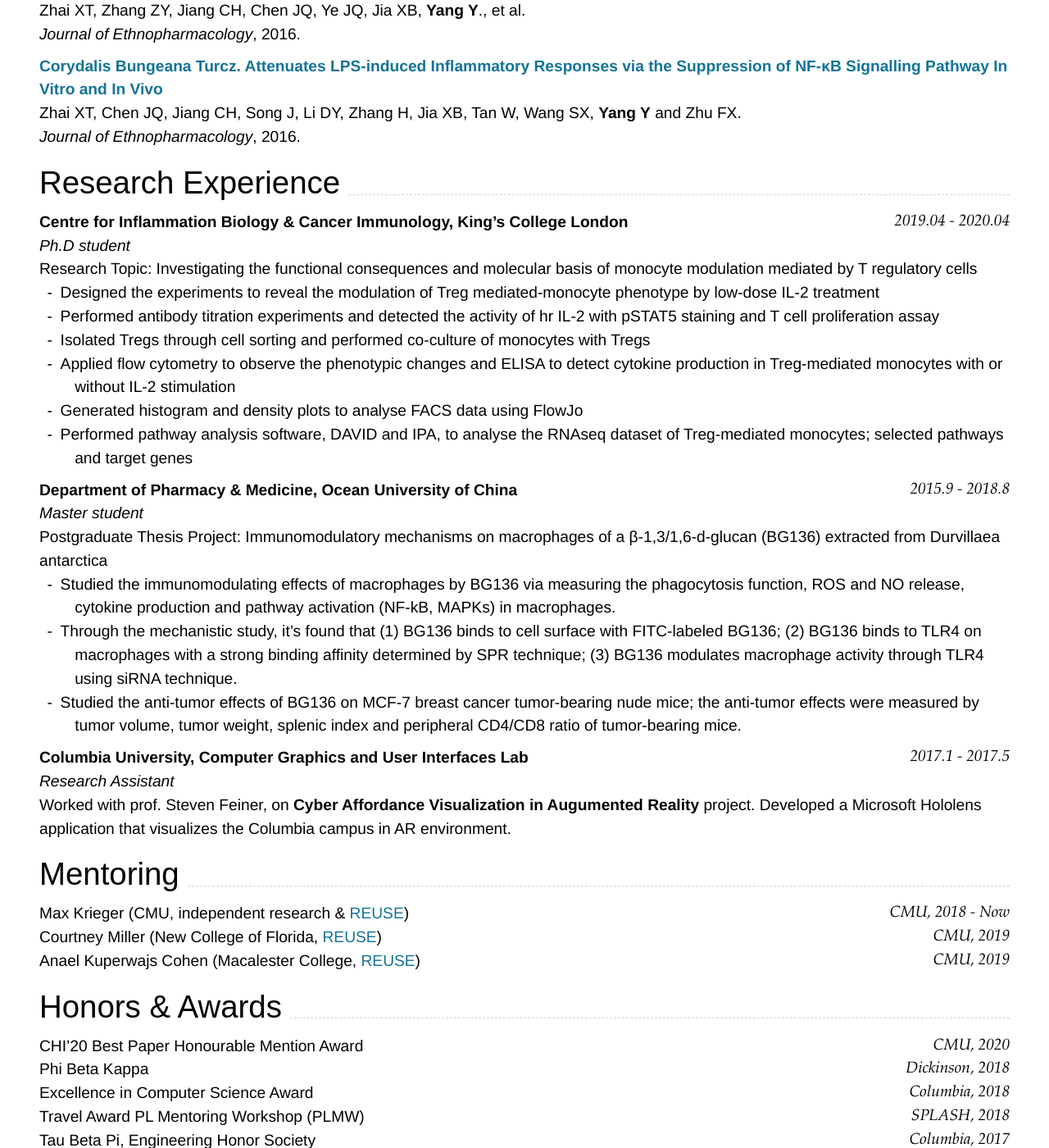
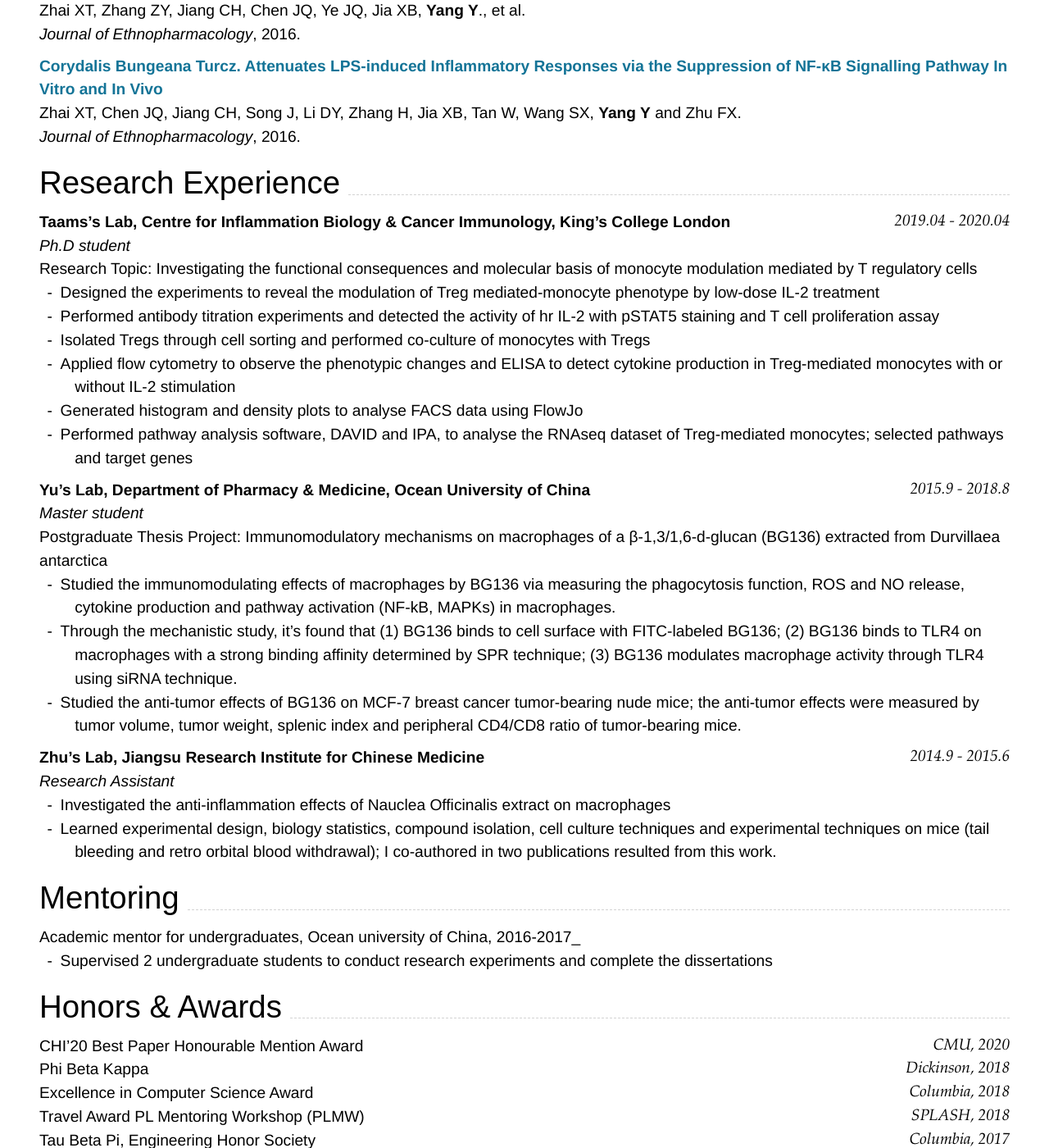
Before and after one commit to yiyiyi1992/Resume, a Jekyll site: the page built from index.md, in a window 1280 px wide and 1400 px high, scrolled down 934 px. Shown: the whole window at 82% size. Built offline with Jekyll 4.4.1, drawn with Linux system fonts in a browser that asks for light colours; nearby versions of some CDN libraries.

Commit message:
Update index.md

```diff
--- a/index.md
+++ b/index.md
@@ -68,7 +67,7 @@ Nanjing, China
 
 ## Research Experience
 
-### **Centre for Inflammation Biology & Cancer Immunology, King’s College London** `2019.04 - 2020.04`
+### **Taams's Lab, Centre for Inflammation Biology & Cancer Immunology, King’s College London** `2019.04 - 2020.04`
 
 _Ph.D student_<br>
   Research Topic: Investigating the functional consequences and molecular basis of monocyte modulation mediated by T regulatory cells
@@ -79,7 +78,7 @@ _Ph.D student_<br>
 -	Generated histogram and density plots to analyse FACS data using FlowJo
 -	Performed pathway analysis software, DAVID and IPA, to analyse the RNAseq dataset of Treg-mediated monocytes; selected pathways and target genes
 
-### **Department of Pharmacy & Medicine, Ocean University of China** `2015.9 - 2018.8`
+### **Yu's Lab, Department of Pharmacy & Medicine, Ocean University of China** `2015.9 - 2018.8`
 
 _Master student_<br>
   Postgraduate Thesis Project: Immunomodulatory mechanisms on macrophages of a β-1,3/1,6-d-glucan (BG136) extracted from Durvillaea antarctica
@@ -88,18 +87,18 @@ _Master student_<br>
 -	Studied the anti-tumor effects of BG136 on MCF-7 breast cancer tumor-bearing nude mice; the anti-tumor effects were measured by tumor volume, tumor weight, splenic index and peripheral CD4/CD8 ratio of tumor-bearing mice.
 
 
-### **Columbia University, Computer Graphics and User Interfaces Lab** `2017.1 - 2017.5`
+### **Zhu's Lab, Jiangsu Research Institute for Chinese Medicine** `2014.9 - 2015.6`
 
 _Research Assistant_<br>
-Worked with prof. Steven Feiner, on **Cyber Affordance Visualization in Augumented Reality** project. Developed a Microsoft Hololens application that visualizes the Columbia campus in AR environment.
-
+-	Investigated the anti-inflammation effects of Nauclea Officinalis extract on macrophages
+-	Learned experimental design, biology statistics, compound isolation, cell culture techniques and experimental techniques on mice (tail bleeding and retro orbital blood withdrawal); I co-authored in two publications resulted from this work.
 
 
 ## Mentoring
 
-Max Krieger (CMU, independent research & [REUSE](https://www.cmu.edu/scs/isr/reuse/)) `CMU, 2018 - Now` <br>
-Courtney Miller (New College of Florida, [REUSE](https://www.cmu.edu/scs/isr/reuse/)) `CMU, 2019` <br>
-Anael Kuperwajs Cohen (Macalester College, [REUSE](https://www.cmu.edu/scs/isr/reuse/)) `CMU, 2019` <br>
+  Academic mentor for undergraduates, Ocean university of China, 2016-2017_<br>
+-	Supervised 2 undergraduate students to conduct research experiments and complete the dissertations
+
 
 ## Honors & Awards
 
```
Also changed, not shown: other parts of index.md (+0 -1 lines).
